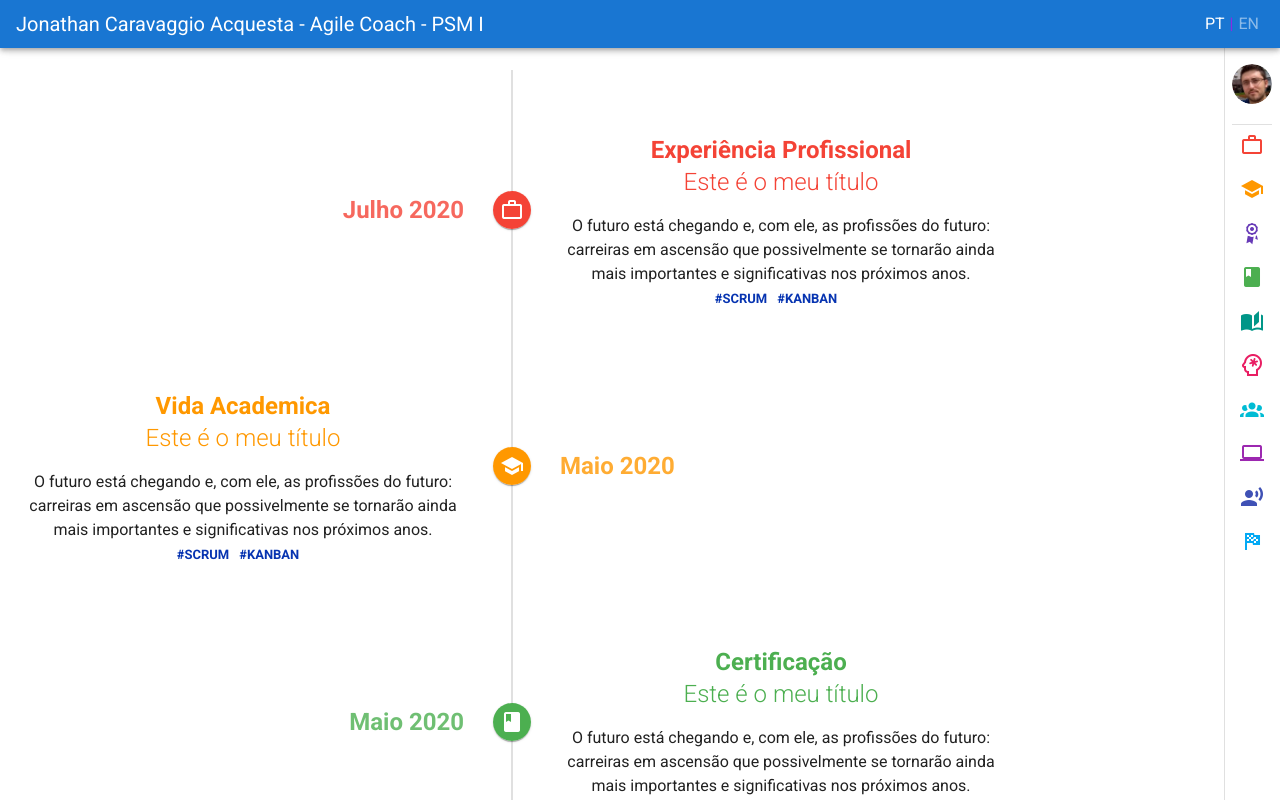
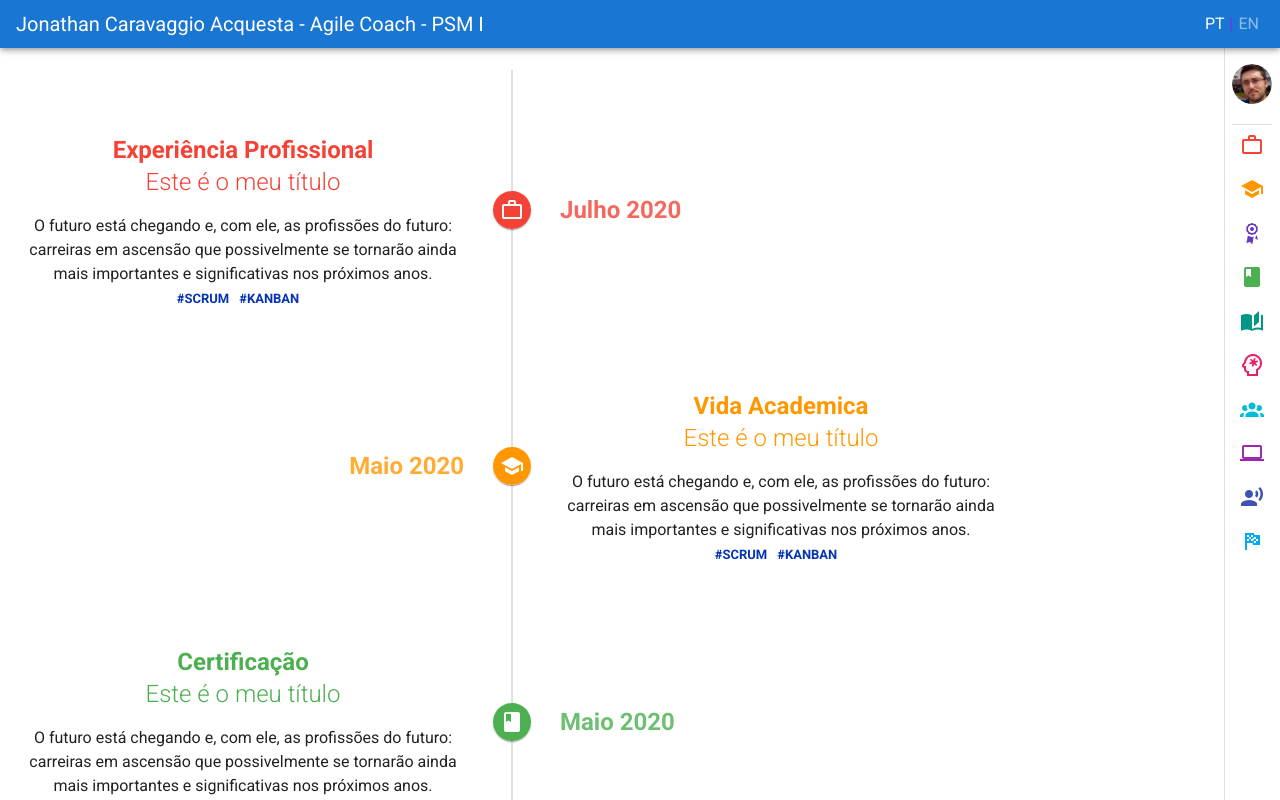
Before and after one commit to jonathan-acquesta/Personal-Page, a Vue app in the folder personal-page/: page / in a window 1280 px wide. Shown: the top 800 px of the page. Built offline with nearby package versions, Linux system fonts and the light colour scheme.

Commit message:
Commit Issue

```diff
--- a/personal-page/src/components/Timeline.vue
+++ b/personal-page/src/components/Timeline.vue
@@ -2,16 +2,15 @@
 
 
   <div class="timeLine">
-      <v-timeline class="timelineApp" :dense="$vuetify.breakpoint.smAndDown">
+      <v-timeline class="timelineApp" :dense="$vuetify.breakpoint.smAndDown" :reverse="!$vuetify.breakpoint.smAndDown" :left="$vuetify.breakpoint.smAndDown">
         <v-timeline-item v-if="history.category.enable"
           v-for="(history, i) in histories"
           :key="i"
           :dense="!$vuetify.breakpoint.smAndDown"
-          :reverse="reverse"
+          :reverse="$vuetify.breakpoint.smAndDown"
           :color="history.category.color"
           :icon="history.category.icon"
-          :right="$vuetify.breakpoint.smAndDown"
-          :left="left"
+          :left="$vuetify.breakpoint.smAndDown"
         :small="small"
           fill-dot
         >
```
